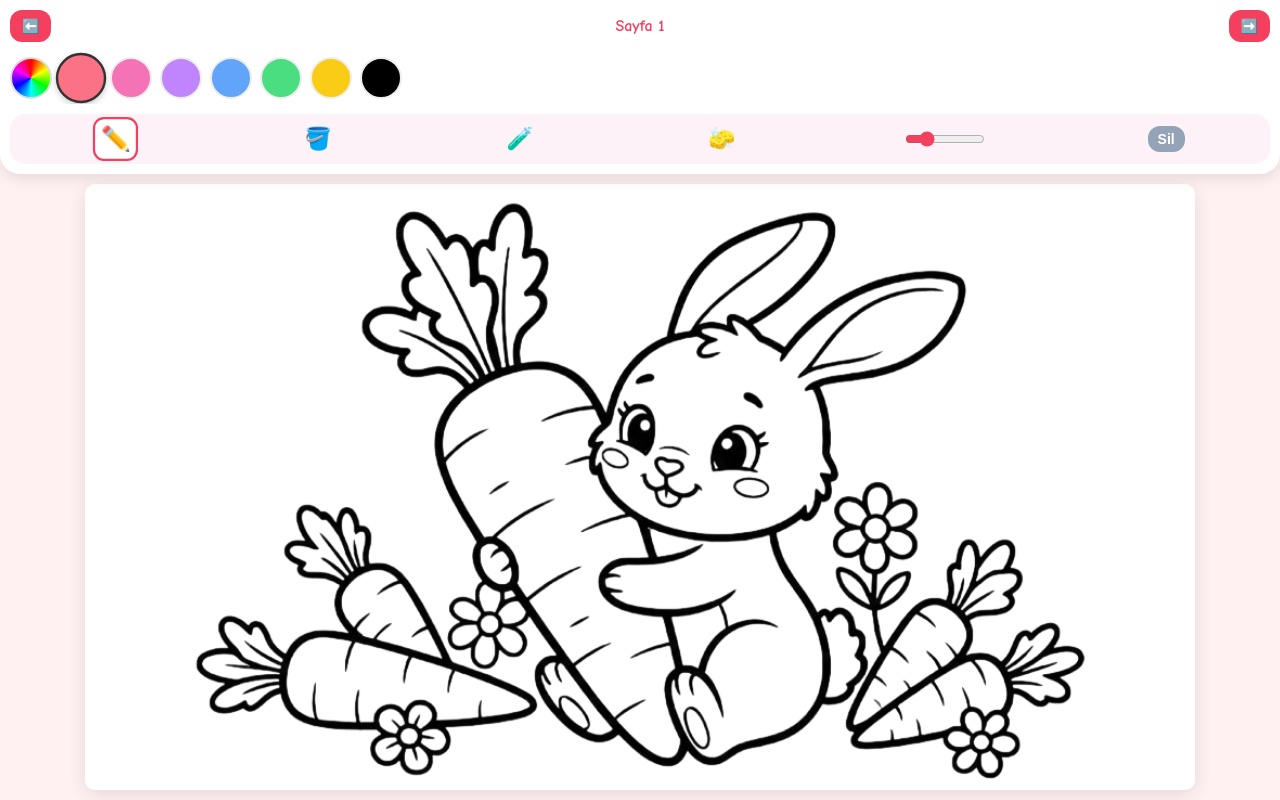
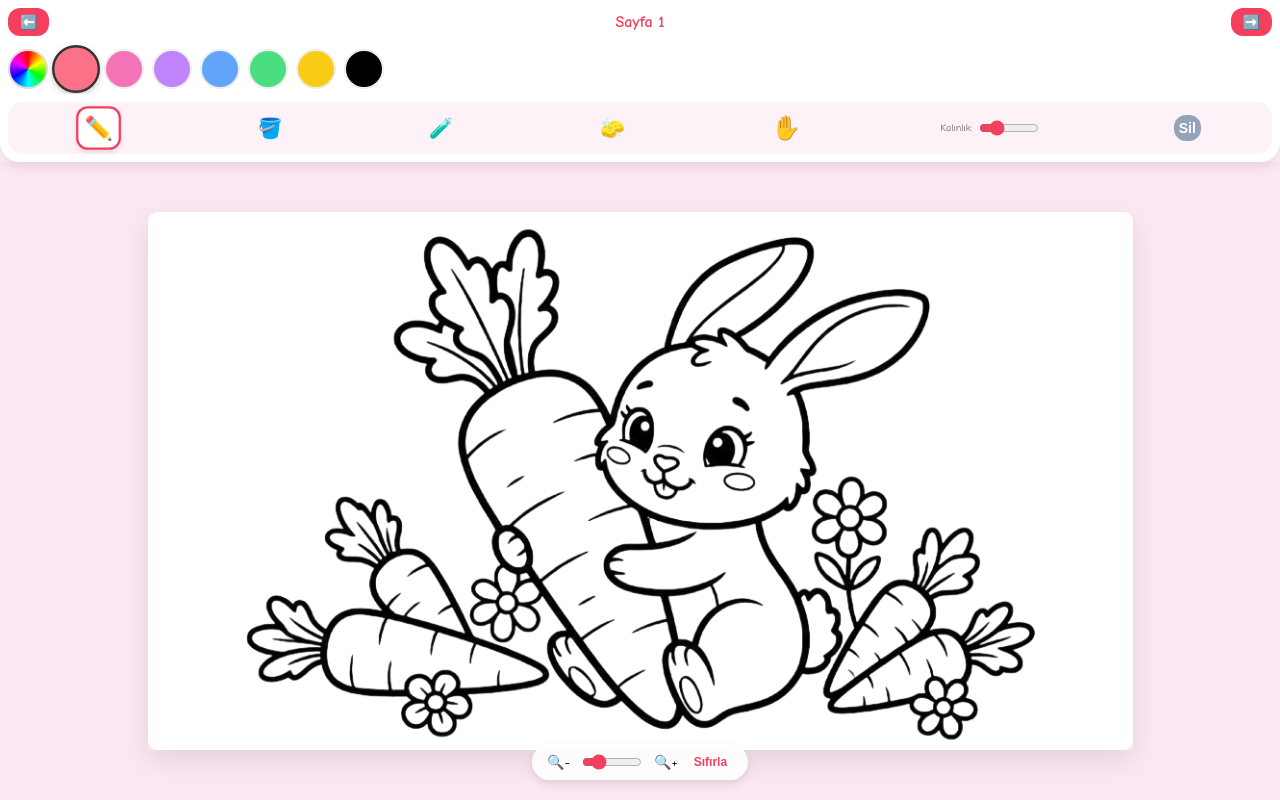
Before and after one commit to Ekmek43/boyama, a plain HTML site: page index.html in a window 1280 px wide. Both pictures are taken after a click on the element 80 px from the left and 77 px from the top of the page. Drawn offline with Linux system fonts and the light colour scheme.

Commit message:
Update index.html

```diff
--- a/index.html
+++ b/index.html
@@ -2,11 +2,13 @@
 <html lang="tr">
 <head>
     <meta charset="UTF-8">
-
     <meta name="viewport" content="width=device-width, initial-scale=1.0, maximum-scale=1.0, user-scalable=no, viewport-fit=cover">
-    <meta name="apple-mobile-web-app-capable" content="yes"> <meta name="apple-mobile-web-app-status-bar-style" content="black-translucent"> <meta name="apple-mobile-web-app-title" content="Fatma'nın Oyunu"> <link rel="apple-touch-icon" href="icon.png"> <title>Fatma'nın Boyama Kitabı</title>
+    <meta name="apple-mobile-web-app-capable" content="yes">
+    <meta name="apple-mobile-web-app-status-bar-style" content="black-translucent">
+    <meta name="apple-mobile-web-app-title" content="Fatma'nın Oyunu">
+    <link rel="apple-touch-icon" href="icon.png">
+    <title>Fatma'nın Boyama Kitabı</title>
     <style>
-        /* iPhone Çentiği ve Kaydırma Engelleme Ayarları */
         body {
             margin: 0; padding: 0;
             display: flex; flex-direction: column;
@@ -14,42 +16,86 @@
             font-family: 'Comic Sans MS', sans-serif;
             height: 100vh; overflow: hidden;
             touch-action: none;
-            -webkit-user-select: none; /* Metin seçimini engeller */
+            -webkit-user-select: none;
             user-select: none;
-            padding-top: env(safe-area-inset-top); /* Çentik payı */
+            padding-top: env(safe-area-inset-top);
         }
 
+        /* --- ÜST PANEL --- */
         #toolbar {
             background: white;
-            padding: 10px;
+            padding: 8px;
             display: flex; flex-direction: column;
-            gap: 10px;
+            gap: 8px;
             box-shadow: 0 4px 15px rgba(0,0,0,0.1);
             z-index: 100;
             border-bottom-left-radius: 20px;
             border-bottom-right-radius: 20px;
+            flex-shrink: 0;
         }
 
         .page-nav { display: flex; justify-content: space-between; align-items: center; }
-        .nav-btn { background: #f43f5e; color: white; border: none; padding: 8px 12px; border-radius: 12px; font-weight: bold; font-size: 14px; }
+        .nav-btn { background: #f43f5e; color: white; border: none; padding: 6px 12px; border-radius: 12px; font-weight: bold; font-size: 14px; }
 
         .palette { display: flex; gap: 8px; overflow-x: auto; padding: 5px 0; align-items: center; scrollbar-width: none; }
-        .color-btn { width: 38px; height: 38px; border-radius: 50%; border: 2px solid #eee; flex-shrink: 0; transition: 0.2s; }
+        .color-btn { width: 36px; height: 36px; border-radius: 50%; border: 2px solid #eee; flex-shrink: 0; transition: 0.2s; }
         .color-btn.active { border-color: #333; transform: scale(1.2); box-shadow: 0 2px 5px rgba(0,0,0,0.2); }
 
         .rainbow-wheel { background: conic-gradient(red, yellow, lime, aqua, blue, magenta, red); border: 2px solid #ddd; position: relative; }
         #colorPickerInput { position: absolute; opacity: 0; width: 100%; height: 100%; left:0; top:0; }
 
         .tools-row { display: flex; justify-content: space-around; align-items: center; background: #fdf2f8; padding: 5px; border-radius: 15px; }
-        .tool-btn { font-size: 22px; background: none; border: 2px solid transparent; border-radius: 10px; padding: 5px; }
-        .tool-btn.active-tool { background: white; border-color: #f43f5e; transform: scale(1.1); }
+        .tool-btn { font-size: 20px; background: none; border: 2px solid transparent; border-radius: 10px; padding: 5px; transition: 0.2s; }
+        .tool-btn.active-tool { background: white; border-color: #f43f5e; transform: scale(1.15); box-shadow: 0 2px 5px rgba(0,0,0,0.1); }
 
-        input[type=range] { width: 80px; accent-color: #f43f5e; }
+        /* Kalem Boyutu Slider */
+        .slider-group { display: flex; align-items: center; gap: 5px; font-size: 10px; color: #666; }
+        input[type=range] { width: 60px; accent-color: #f43f5e; }
 
-        #canvas-wrapper { flex-grow: 1; position: relative; margin: 10px; display: flex; align-items: center; justify-content: center; }
-        canvas { position: absolute; touch-action: none; border-radius: 10px; box-shadow: 0 5px 20px rgba(0,0,0,0.05); }
+        /* --- OYUN ALANI (CANVAS) --- */
+        #viewport {
+            flex-grow: 1;
+            position: relative;
+            overflow: hidden; /* Dışarı taşanları gizle */
+            background-color: #fce7f3; /* Tuvalin dışı */
+            display: flex;
+            align-items: center;
+            justify-content: center;
+            touch-action: none;
+        }
+
+        /* Canvas Grubu (Zoom ve Pan buraya uygulanacak) */
+        #canvas-group {
+            position: relative;
+            transform-origin: center center;
+            box-shadow: 0 10px 30px rgba(0,0,0,0.1);
+        }
+
+        canvas {
+            position: absolute;
+            left: 0; top: 0;
+            border-radius: 10px;
+            touch-action: none;
+        }
         #paintLayer { z-index: 1; background: white; }
         #outlineLayer { z-index: 2; pointer-events: none; mix-blend-mode: multiply; }
+
+        /* Zoom Kontrol Paneli (Alt Kısım) */
+        #zoom-controls {
+            position: absolute;
+            bottom: 20px;
+            left: 50%;
+            transform: translateX(-50%);
+            background: rgba(255, 255, 255, 0.9);
+            padding: 8px 15px;
+            border-radius: 20px;
+            display: flex;
+            align-items: center;
+            gap: 10px;
+            box-shadow: 0 4px 10px rgba(0,0,0,0.1);
+            z-index: 200;
+        }
+        .zoom-icon { font-size: 14px; }
 
     </style>
 </head>
@@ -78,18 +124,32 @@
         <button class="tool-btn" id="btn-bucket" onclick="setTool('bucket')">🪣</button>
         <button class="tool-btn" id="btn-pipette" onclick="setTool('pipette')">🧪</button>
         <button class="tool-btn" id="btn-eraser" onclick="setTool('eraser')">🧽</button>
-        <input type="range" id="sizeSlider" min="2" max="40" value="10">
-        <button class="nav-btn" style="background:#94a3b8; padding:5px 10px;" onclick="resetPaint()">Sil</button>
+        <button class="tool-btn" id="btn-move" onclick="setTool('move')" style="font-size: 24px;">✋</button>
+
+        <div class="slider-group">
+            <span>Kalınlık:</span>
+            <input type="range" id="sizeSlider" min="2" max="40" value="10">
+        </div>
+        <button class="nav-btn" style="background:#94a3b8; padding:5px;" onclick="resetPaint()">Sil</button>
     </div>
 </div>
 
-<div id="canvas-wrapper">
-    <canvas id="paintLayer"></canvas>
-    <canvas id="outlineLayer"></canvas>
+<div id="viewport">
+    <div id="canvas-group">
+        <canvas id="paintLayer"></canvas>
+        <canvas id="outlineLayer"></canvas>
+    </div>
+
+    <div id="zoom-controls">
+        <span class="zoom-icon">🔍-</span>
+        <input type="range" id="zoomSlider" min="0.5" max="3" step="0.1" value="1">
+        <span class="zoom-icon">🔍+</span>
+        <button onclick="resetView()" style="border:none; background:none; color:#f43f5e; font-weight:bold; font-size:12px;">Sıfırla</button>
+    </div>
 </div>
 
 <script>
-    // --- RESİMLERİNİ BURAYA YAZ ---
+    // --- RESİMLER ---
     const images = ["resim1.png", "resim2.png", "resim3.png", "resim4.png", "resim5.png", "resim6.png"];
 
     let currentPageIndex = 0;
@@ -99,10 +159,20 @@
     let isDrawing = false;
     let isBlankPage = false;
 
+    // ZOOM ve PAN Değişkenleri
+    let scale = 1;
+    let panX = 0;
+    let panY = 0;
+    let startPanX = 0;
+    let startPanY = 0;
+    let isPanning = false;
+
     const paintCanvas = document.getElementById('paintLayer');
     const paintCtx = paintCanvas.getContext('2d', { willReadFrequently: true });
     const outlineCanvas = document.getElementById('outlineLayer');
     const outlineCtx = outlineCanvas.getContext('2d', { willReadFrequently: true });
+    const canvasGroup = document.getElementById('canvas-group');
+    const zoomSlider = document.getElementById('zoomSlider');
     const img = new Image();
 
     window.onload = () => loadPage(0);
@@ -132,19 +202,24 @@
     }
 
     function setupCanvas(isEmpty) {
+        resetView(); // Sayfa değişince zoom sıfırlansın
+
         const toolbarH = document.getElementById('toolbar').offsetHeight;
-        const safeAreaTop = parseInt(getComputedStyle(document.documentElement).getPropertyValue('padding-top')) || 0;
-        const availableW = window.innerWidth - 20;
-        const availableH = window.innerHeight - toolbarH - safeAreaTop - 20;
+        const availableW = window.innerWidth - 40;
+        const availableH = window.innerHeight - toolbarH - 100; // Zoom bar için pay bırak
 
         let w, h;
-        if (isEmpty) { w = availableW; h = availableH; }
-        else {
-            const scale = Math.min(availableW / img.width, availableH / img.height);
-            w = Math.floor(img.width * scale);
-            h = Math.floor(img.height * scale);
+        if (isEmpty) {
+            w = availableW; h = availableH;
+        } else {
+            const scaleRatio = Math.min(availableW / img.width, availableH / img.height);
+            w = Math.floor(img.width * scaleRatio);
+            h = Math.floor(img.height * scaleRatio);
         }
 
+        // Canvas Grubu ve Canvasları boyutlandır
+        canvasGroup.style.width = w + "px";
+        canvasGroup.style.height = h + "px";
         paintCanvas.width = outlineCanvas.width = w;
         paintCanvas.height = outlineCanvas.height = h;
 
@@ -158,24 +233,53 @@
         paintCtx.fillRect(0, 0, paintCanvas.width, paintCanvas.height);
     }
 
+    // --- ZOOM & PAN FONKSİYONLARI ---
+
+    // Slider ile Zoom Yapma
+    zoomSlider.addEventListener('input', (e) => {
+        scale = parseFloat(e.target.value);
+        updateTransform();
+    });
+
+    function updateTransform() {
+        canvasGroup.style.transform = `translate(${panX}px, ${panY}px) scale(${scale})`;
+    }
+
+    function resetView() {
+        scale = 1;
+        panX = 0;
+        panY = 0;
+        zoomSlider.value = 1;
+        updateTransform();
+    }
+
+    // --- ARAÇLAR ---
     function setTool(tool) {
         currentTool = tool;
         document.querySelectorAll('.tool-btn').forEach(btn => btn.classList.remove('active-tool'));
         document.getElementById('btn-' + tool).classList.add('active-tool');
+
+        // El aleti seçiliyse imleci değiştir
+        if(tool === 'move') {
+            document.body.style.cursor = 'grab';
+        } else {
+            document.body.style.cursor = 'default';
+        }
     }
 
+    // Renk Seçimi
     document.querySelectorAll('.palette .color-btn:not(.rainbow-wheel)').forEach(btn => {
         btn.addEventListener('click', () => {
             selectedColor = btn.dataset.color;
             highlightColorBtn(btn);
-            if (currentTool === 'eraser' || currentTool === 'pipette') setTool('brush');
+            if (currentTool === 'eraser' || currentTool === 'pipette' || currentTool === 'move') setTool('brush');
         });
     });
 
     document.getElementById('colorPickerInput').addEventListener('input', (e) => {
         selectedColor = e.target.value;
         highlightColorBtn(document.getElementById('wheelBtn'));
-        if (currentTool === 'eraser' || currentTool === 'pipette') setTool('brush');
+        if (currentTool === 'eraser' || currentTool === 'pipette' || currentTool === 'move') setTool('brush');
     });
 
     function highlightColorBtn(activeBtn) {
@@ -185,47 +289,65 @@
 
     document.getElementById('sizeSlider').addEventListener('input', (e) => brushSize = e.target.value);
 
-    // --- PİPET ---
-    function pickColor(x, y) {
-        try {
-            const pixel = paintCtx.getImageData(x, y, 1, 1).data;
-            const hex = "#" + ((1 << 24) + (pixel[0] << 16) + (pixel[1] << 8) + pixel[2]).toString(16).slice(1);
-            selectedColor = hex;
-            document.getElementById('colorPickerInput').value = hex;
-            highlightColorBtn(document.getElementById('wheelBtn'));
-            setTool('brush');
-        } catch (e) { console.error("Pipet hatası (CORS): Siteyi sunucuya yükleyin."); }
-    }
+    // --- DRAW & TOUCH & PAN LOGIC ---
 
-    // --- DRAW & TOUCH ---
-    function start(e) {
-        // Prevent default scrolling on iOS
-        if(e.target.tagName === 'CANVAS') e.preventDefault();
-
+    // Koordinatları Scale ve Pan'a göre düzeltme (MÜHENDİSLİK KISMI BURASI)
+    function getCorrectCoordinates(e) {
         const rect = paintCanvas.getBoundingClientRect();
         const clientX = e.touches ? e.touches[0].clientX : e.clientX;
         const clientY = e.touches ? e.touches[0].clientY : e.clientY;
-        const x = Math.floor(clientX - rect.left);
-        const y = Math.floor(clientY - rect.top);
 
-        if (currentTool === 'pipette') { pickColor(x, y); return; }
-        if (currentTool === 'bucket') { handleBucket(x, y); return; }
+        // Ekranda görünen boyutu (scale edilmiş hali)
+        const scaleX = paintCanvas.width / rect.width;
+        const scaleY = paintCanvas.height / rect.height;
+
+        return {
+            x: (clientX - rect.left) * scaleX,
+            y: (clientY - rect.top) * scaleY
+        };
+    }
+
+    function start(e) {
+        if(e.target.tagName === 'CANVAS') e.preventDefault();
+
+        // TAŞIMA MODU
+        if (currentTool === 'move') {
+            isPanning = true;
+            const clientX = e.touches ? e.touches[0].clientX : e.clientX;
+            const clientY = e.touches ? e.touches[0].clientY : e.clientY;
+            startPanX = clientX - panX;
+            startPanY = clientY - panY;
+            canvasGroup.style.cursor = 'grabbing';
+            return;
+        }
+
+        const coords = getCorrectCoordinates(e);
+
+        if (currentTool === 'pipette') { pickColor(coords.x, coords.y); return; }
+        if (currentTool === 'bucket') { handleBucket(Math.floor(coords.x), Math.floor(coords.y)); return; }
 
         isDrawing = true;
         draw(e);
     }
 
-    function stop() { isDrawing = false; paintCtx.beginPath(); }
-
     function draw(e) {
-        if (!isDrawing) return;
         if(e.target.tagName === 'CANVAS') e.preventDefault();
 
-        const rect = paintCanvas.getBoundingClientRect();
-        const clientX = e.touches ? e.touches[0].clientX : e.clientX;
-        const clientY = e.touches ? e.touches[0].clientY : e.clientY;
-        const x = clientX - rect.left;
-        const y = clientY - rect.top;
+        // TAŞIMA İŞLEMİ
+        if (isPanning && currentTool === 'move') {
+            const clientX = e.touches ? e.touches[0].clientX : e.clientX;
+            const clientY = e.touches ? e.touches[0].clientY : e.clientY;
+            panX = clientX - startPanX;
+            panY = clientY - startPanY;
+            updateTransform();
+            return;
+        }
+
+        if (!isDrawing) return;
+
+        const coords = getCorrectCoordinates(e);
+        const x = coords.x;
+        const y = coords.y;
 
         paintCtx.lineWidth = brushSize;
         paintCtx.lineCap = 'round';
@@ -238,7 +360,27 @@
         paintCtx.moveTo(x, y);
     }
 
+    function stop() {
+        isDrawing = false;
+        isPanning = false;
+        paintCtx.beginPath();
+        canvasGroup.style.cursor = 'default';
+    }
+
+    // --- YARDIMCILAR ---
+    function pickColor(x, y) {
+        try {
+            const pixel = paintCtx.getImageData(x, y, 1, 1).data;
+            const hex = "#" + ((1 << 24) + (pixel[0] << 16) + (pixel[1] << 8) + pixel[2]).toString(16).slice(1);
+            selectedColor = hex;
+            document.getElementById('colorPickerInput').value = hex;
+            highlightColorBtn(document.getElementById('wheelBtn'));
+            setTool('brush');
+        } catch (e) {}
+    }
+
     function handleBucket(startX, startY) {
+        // Kova kodu aynı, sadece koordinat düzeltmesini yukarıda yaptık
         try {
             const w = paintCanvas.width;
             const h = paintCanvas.height;
@@ -272,14 +414,18 @@
         return res ? {r: parseInt(res[1], 16), g: parseInt(res[2], 16), b: parseInt(res[3], 16)} : null;
     }
 
-    paintCanvas.addEventListener('touchstart', start, {passive: false});
-    paintCanvas.addEventListener('touchmove', draw, {passive: false});
-    paintCanvas.addEventListener('touchend', stop);
-    paintCanvas.addEventListener('mousedown', start);
-    paintCanvas.addEventListener('mousemove', draw);
+    // Olay Dinleyicileri (Container üzerine ekledik, canvasa değil)
+    // Böylece zoomlu alanda hareket daha düzgün çalışır
+    const viewport = document.getElementById('viewport');
+
+    viewport.addEventListener('touchstart', start, {passive: false});
+    viewport.addEventListener('touchmove', draw, {passive: false});
+    viewport.addEventListener('touchend', stop);
+    viewport.addEventListener('mousedown', start);
+    viewport.addEventListener('mousemove', draw);
     window.addEventListener('mouseup', stop);
     window.addEventListener('resize', () => loadPage(currentPageIndex));
+
 </script>
 </body>
-
 </html>
```
